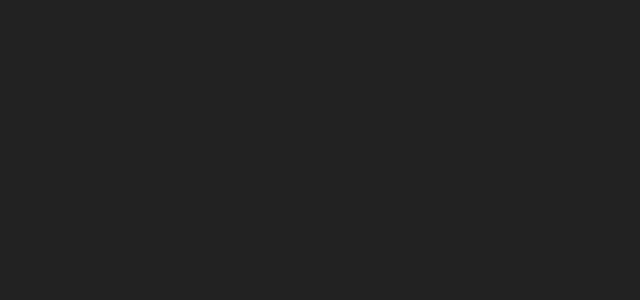
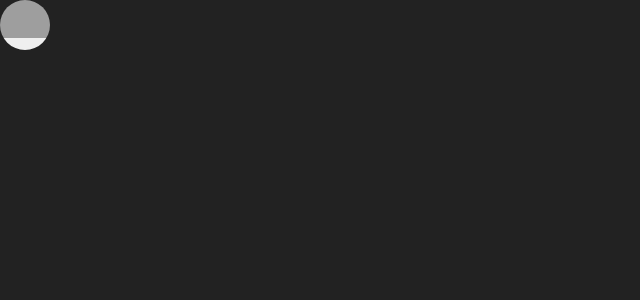
Before and after one commit to Amoong/3d-gallery, a React (Create React App) app: page / in a window 1280 px wide. Shown: the top 300 px of the page, without its empty margins (0-640 px from the left). Built offline with nearby package versions, Linux system fonts and the light colour scheme; grey boxes are pictures that could not be loaded; the HTML template or start-up script is replaced by a standard one.

Commit message:
Add Router

```diff
--- a/package.json
+++ b/package.json
@@ -13,6 +13,7 @@
     "firebase": "^8.4.1",
     "react": "^17.0.2",
     "react-dom": "^17.0.2",
+    "react-router-dom": "^5.2.0",
     "react-scripts": "4.0.3",
     "styled-components": "^5.2.3",
     "styled-reset": "^4.3.4",
--- a/src/App.tsx
+++ b/src/App.tsx
@@ -1,12 +1,26 @@
-import Gallery from "components/Gallery";
-import { Reset } from "styled-reset";
+import styled, { createGlobalStyle } from "styled-components";
+import reset from "styled-reset";
+import AppRouter from "Router";
+
+const GlobalStyle = createGlobalStyle`
+  ${reset}
+  button {
+    border: none;
+    outline: none;
+  }
+`;
+
+const AppContainer = styled.div`
+  min-width: 100vw;
+  min-height: 100vh;
+`;
 
 function App() {
   return (
-    <>
-      <Reset />
-      <Gallery />
-    </>
+    <AppContainer>
+      <GlobalStyle />
+      <AppRouter />
+    </AppContainer>
   );
 }
 
--- /dev/null
+++ b/src/Router.js
@@ -0,0 +1,26 @@
+import {
+  HashRouter as Router,
+  Route,
+  Switch,
+  Redirect,
+} from "react-router-dom";
+import About from "routes/About";
+import Home from "routes/Home";
+
+const AppRouter = () => {
+  return (
+    <Router>
+      <Switch>
+        <Route exact path="/">
+          <Home />
+        </Route>
+        <Route exact path="/About">
+          <About />
+        </Route>
+        <Redirect from="*" to="/" />
+      </Switch>
+    </Router>
+  );
+};
+
+export default AppRouter;
--- /dev/null
+++ b/src/routes/About.tsx
@@ -0,0 +1,5 @@
+function About() {
+  return <div>About</div>;
+}
+
+export default About;
--- /dev/null
+++ b/src/routes/Home.tsx
@@ -0,0 +1,32 @@
+import Gallery from "components/Gallery";
+import styled from "styled-components";
+
+const SigninButton = styled.button`
+  width: 50px;
+  height: 50px;
+  border-radius: 50%;
+  background-image: url("https://avatars.githubusercontent.com/u/33210021?v=4");
+  background-repeat: no-repeat;
+  background-size: contain;
+`;
+
+const HomeContainer = styled.div`
+  width: 100%;
+  height: 100%;
+  ${SigninButton} {
+    position: absolute;
+    left: 0;
+    top: 0;
+  }
+`;
+
+function Home() {
+  return (
+    <HomeContainer>
+      <Gallery />
+      <SigninButton />
+    </HomeContainer>
+  );
+}
+
+export default Home;
```
Also changed, not shown: src/components/Signin.tsx (added, +7 -0 lines), 1 other file (tests, documents, lock files or other folders).
